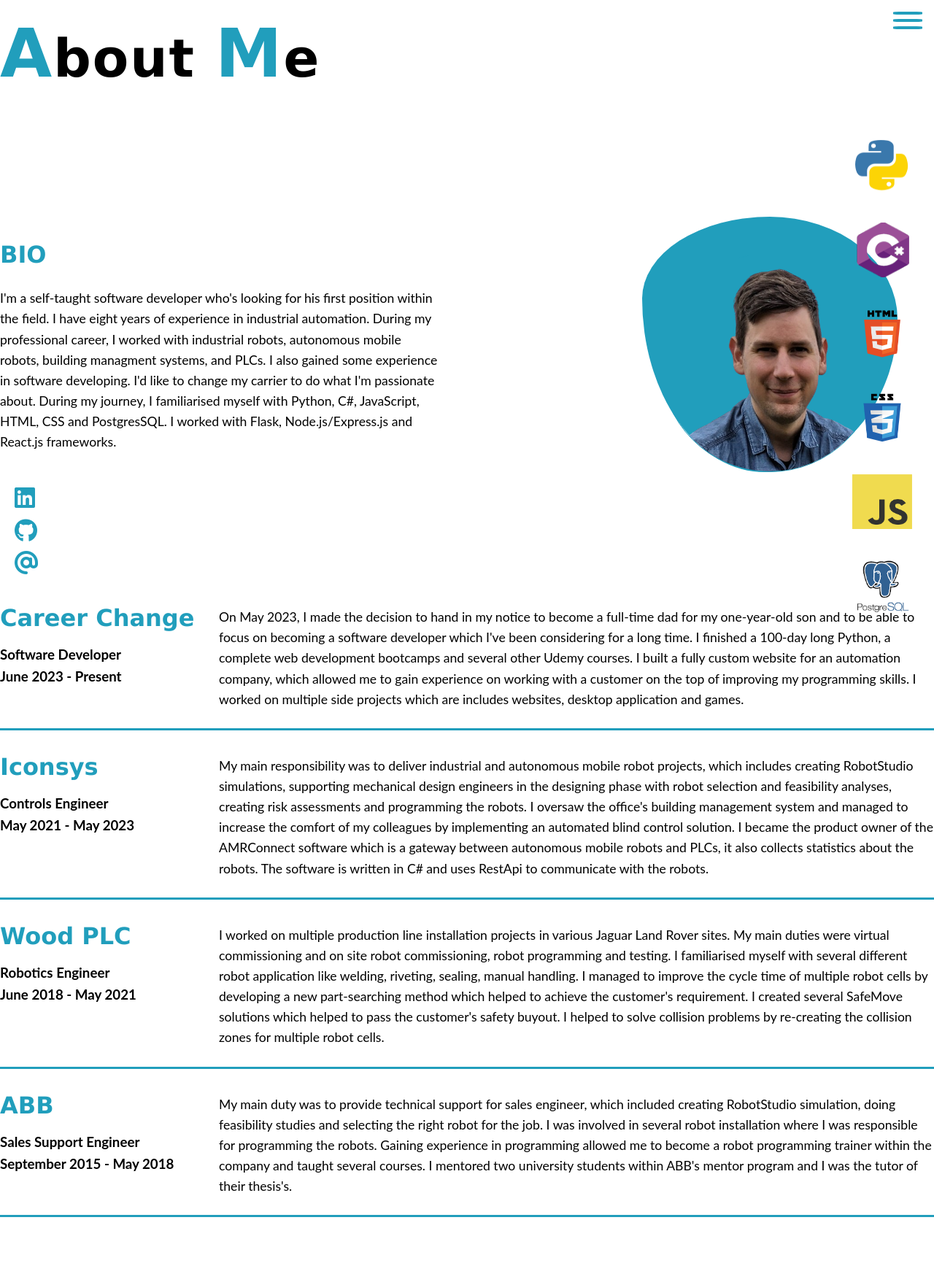
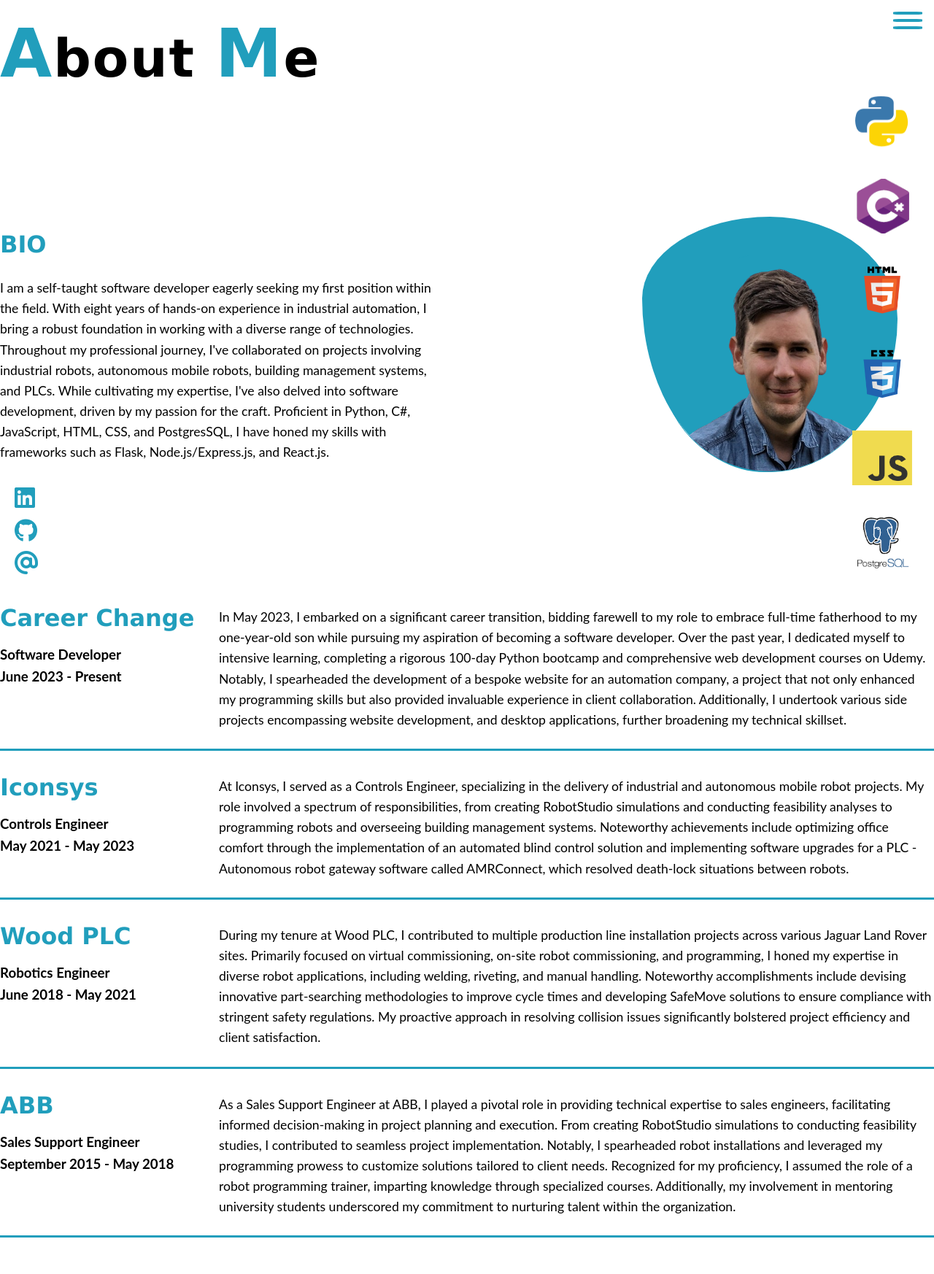
Before and after one commit to nemetht91/Portfolio, a Flask app: page /about in a window 1280 px wide. Shown: the whole page at 73% size. Before the commit the page ends 1668 px from the top, so only its background shows below. Run offline with Flask 3, Linux system fonts and the light colour scheme.

Commit message:
update content

```diff
--- a/static/css/style.css
+++ b/static/css/style.css
@@ -314,7 +314,7 @@ h1{
 .skills{
     position: fixed;
     right: 0;
-    top: 20vh;
+    top: 12.5vh;
     display: flex;
     flex-direction: column;
     gap: 40px;
@@ -649,9 +649,7 @@ footer .social a{
         justify-items: center;
     }
 
-    .skills img:nth-child(5){
-        grid-column: span 2;
-    }
+
 
     /* Project */
 
--- a/templates/about.html
+++ b/templates/about.html
@@ -6,7 +6,7 @@
             <div class="bio">
                 <div class="text">
                     <h2>BIO</h2>
-                    <p>I'm a self-taught software developer who's looking for his first position within the field. I have eight years of experience in industrial automation. During my professional career, I worked with industrial robots, autonomous mobile robots, building managment systems, and PLCs. I also gained some experience in software developing. I'd like to change my carrier to do what I'm passionate about. During my journey, I familiarised myself with Python, C#, JavaScript, HTML, CSS and PostgresSQL. I worked with Flask, Node.js/Express.js and React.js frameworks.</p>
+                    <p>I am a self-taught software developer eagerly seeking my first position within the field. With eight years of hands-on experience in industrial automation, I bring a robust foundation in working with a diverse range of technologies. Throughout my professional journey, I've collaborated on projects involving industrial robots, autonomous mobile robots, building management systems, and PLCs. While cultivating my expertise, I've also delved into software development, driven by my passion for the craft. Proficient in Python, C#, JavaScript, HTML, CSS, and PostgresSQL, I have honed my skills with frameworks such as Flask, Node.js/Express.js, and React.js.</p>
                 </div>
                 <div class="image">
                     <img src="../static/img/me.png" alt="me">
@@ -19,7 +19,7 @@
                         <h3>Software Developer</h3>
                         <h3>June 2023 - Present</h3>
                     </div>
-                    <p>On May 2023, I made the decision to hand in my notice to become a full-time dad for my one-year-old son and to be able to focus on becoming a software developer which I've been considering for a long time. I finished a 100-day long Python, a complete web development bootcamps and several other Udemy courses. I built a fully custom website for an automation company, which allowed me to gain experience on working with a customer on the top of improving my programming skills. I worked on multiple side projects which are includes websites, desktop application and games.</p>
+                    <p>In May 2023, I embarked on a significant career transition, bidding farewell to my role to embrace full-time fatherhood to my one-year-old son while pursuing my aspiration of becoming a software developer. Over the past year, I dedicated myself to intensive learning, completing a rigorous 100-day Python bootcamp and comprehensive web development courses on Udemy. Notably, I spearheaded the development of a bespoke website for an automation company, a project that not only enhanced my programming skills but also provided invaluable experience in client collaboration. Additionally, I undertook various side projects encompassing website development, and desktop applications, further broadening my technical skillset.</p>
                 </div>
                 <div class="job">
                     <div class="header">
@@ -27,7 +27,7 @@
                         <h3>Controls Engineer</h3>
                         <h3>May 2021 - May 2023</h3>
                     </div>
-                    <p>My main responsibility was to deliver industrial and autonomous mobile robot projects, which includes creating RobotStudio simulations, supporting mechanical design engineers in the designing phase with robot selection and feasibility analyses, creating risk assessments and programming the robots. I oversaw the office's building management system and managed to increase the comfort of my colleagues by implementing an automated blind control solution. I became the product owner of the AMRConnect software which is a gateway between autonomous mobile robots and PLCs, it also collects statistics about the robots. The software is written in C# and uses RestApi to communicate with the robots.</p>
+                    <p>At Iconsys, I served as a Controls Engineer, specializing in the delivery of industrial and autonomous mobile robot projects. My role involved a spectrum of responsibilities, from creating RobotStudio simulations and conducting feasibility analyses to programming robots and overseeing building management systems. Noteworthy achievements include optimizing office comfort through the implementation of an automated blind control solution and implementing software upgrades for a PLC - Autonomous robot gateway software called AMRConnect, which resolved death-lock situations                    between robots.</p>
                 </div>
                 <div class="job">
                     <div class="header">
@@ -35,7 +35,7 @@
                         <h3>Robotics Engineer</h3>
                         <h3>June 2018 - May 2021</h3>
                     </div>
-                    <p>I worked on multiple production line installation projects in various Jaguar Land Rover sites. My main duties were virtual commissioning and on site robot commissioning, robot programming and testing. I familiarised myself with several different robot application like welding, riveting, sealing, manual handling. I managed to improve the cycle time of multiple robot cells by developing a new part-searching method which helped to achieve the customer's requirement. I created several SafeMove solutions which helped to pass the customer's safety buyout. I helped to solve collision problems by re-creating the collision zones for multiple robot cells.</p>
+                    <p>During my tenure at Wood PLC, I contributed to multiple production line installation projects across various Jaguar Land Rover sites. Primarily focused on virtual commissioning, on-site robot commissioning, and programming, I honed my expertise in diverse robot applications, including welding, riveting, and manual handling. Noteworthy accomplishments include devising innovative part-searching methodologies to improve cycle times and developing SafeMove solutions to ensure compliance with stringent safety regulations. My proactive approach in resolving collision issues significantly bolstered project efficiency and client satisfaction.</p>
                 </div>
                 <div class="job">
                     <div class="header">
@@ -43,7 +43,7 @@
                         <h3>Sales Support Engineer</h3>
                         <h3>September 2015 - May 2018</h3>
                     </div>
-                    <p>My main duty was to provide technical support for sales engineer, which included creating RobotStudio simulation, doing feasibility studies and selecting the right robot for the job. I was involved in several robot installation where I was responsible for programming the robots. Gaining experience in programming allowed me to become a robot programming trainer within the company and taught several courses. I mentored two university students within ABB's mentor program and I was the tutor of their thesis's.</p>
+                    <p>As a Sales Support Engineer at ABB, I played a pivotal role in providing technical expertise to sales engineers, facilitating informed decision-making in project planning and execution. From creating RobotStudio simulations to conducting feasibility studies, I contributed to seamless project implementation. Notably, I spearheaded robot installations and leveraged my programming prowess to customize solutions tailored to client needs. Recognized for my proficiency, I assumed the role of a robot programming trainer, imparting knowledge through specialized courses. Additionally, my involvement in mentoring university students underscored my commitment to nurturing talent within the organization.</p>
                 </div>
             </div>
 
```
